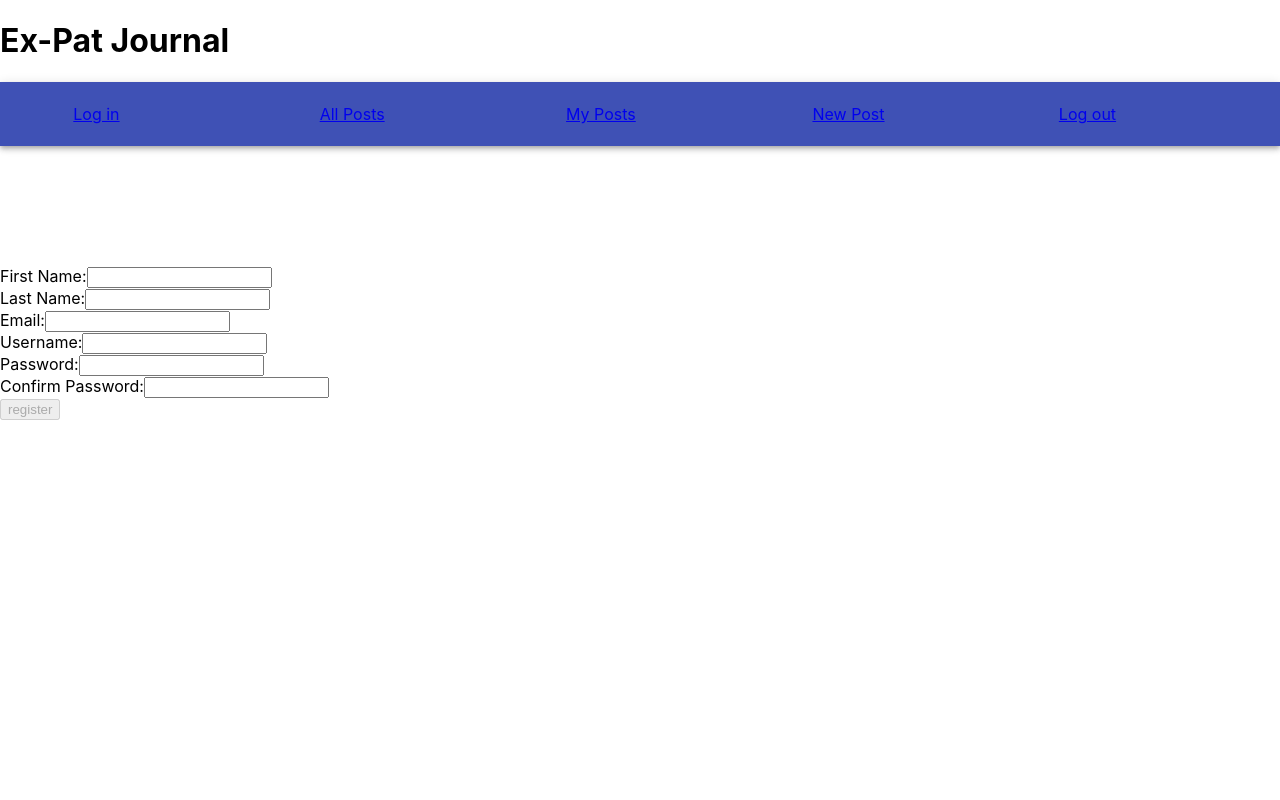
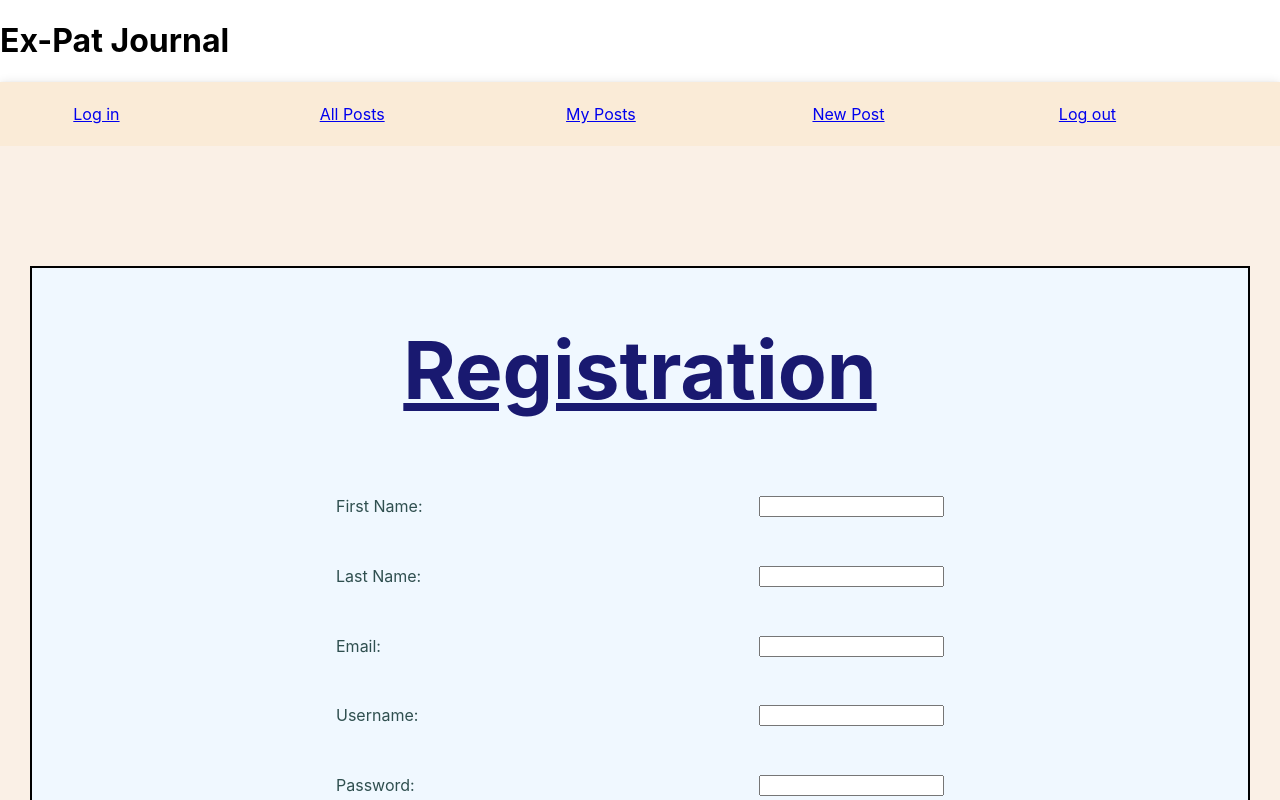
Before and after one commit to Build-Week-Ex-Pat-Journal/front-end, a React (Create React App) app in the folder ex-pat-journal/: page /register in a window 1280 px wide. Shown: the top 800 px of the page. Built offline with nearby package versions, Linux system fonts and the light colour scheme.

Commit message:
I was able to transfer the styling and incorprate the same theme as discussed added a title to the registration and styled the forms to match the template that was done on the forked brach

```diff
--- a/ex-pat-journal/src/components/LoginForm.js
+++ b/ex-pat-journal/src/components/LoginForm.js
@@ -1,30 +1,32 @@
-import React,  { useState, useEffect} from 'react';
-import Posts from './Posts';
-import axios from 'axios';
-import * as yup from 'yup';
-import loginschema from '../loginschema';
+import React, { useState, useEffect } from "react";
+import Posts from "./Posts";
+import axios from "axios";
+import * as yup from "yup";
+import loginschema from "../loginschema";
+import styled from "styled-components";
 
-import { setCurrentUsername } from './../actions';
-import { connect } from 'react-redux';
+import { setCurrentUsername } from "./../actions";
+import { connect } from "react-redux";
 
 const initialLoginFormValues = {
-  username: '',
-  password: ''
-}
+  username: "",
+  password: "",
+};
 
 const initialLoginErrors = {
-  username: '',
-  password: '',
-}
+  username: "",
+  password: "",
+};
 
 const initialLoginDisabled = true;
-
 
 function LoginForm(props) {
   //////////////// STATES ////////////////
   const [loginDisabled, setLoginDisabled] = useState(initialLoginDisabled);
   const [loginErrors, setLoginErrors] = useState(initialLoginErrors);
-    const [loginFormValues, setLoginFormValues] = useState(initialLoginFormValues);
+  const [loginFormValues, setLoginFormValues] = useState(
+    initialLoginFormValues
+  );
 
   //////////////// EVENT HANDLERS ////////////////
   const loginInputChange = (name, value) => {
@@ -52,15 +54,14 @@ function LoginForm(props) {
       ...loginFormValues,
       [name]: value, // NOT AN ARRAY
     });
-    }
+  };
 
   const onChange = (evt) => {
     const { name, value } = evt.target;
-      loginInputChange(name, value)
-    }
+    loginInputChange(name, value);
+  };
 
-
-    const login = e => {
+  const login = (e) => {
     e.preventDefault();
 
     const credentialsTest = loginFormValues;
@@ -75,12 +76,12 @@ function LoginForm(props) {
 
         console.log(props.currentUsername);
 
-          props.history.push('/all-posts');
+        props.history.push("/all-posts");
       })
-        .catch(err => {
+      .catch((err) => {
         console.log(err);
       });
-    }
+  };
 
   useEffect(() => {
     loginschema.isValid(loginFormValues).then((valid) => {
@@ -88,14 +89,17 @@ function LoginForm(props) {
     });
   }, [loginFormValues]);
 
-      return(
-      <div className= "Form">
-          <div className="errors" style={{"color":"red"}}>
-            {loginErrors.username}<br/>
-            {loginErrors.password}<br/>
+  return (
+    <StyledLogin>
+      <div className="Form">
+        <div className="errors" style={{ color: "red" }}>
+          {loginErrors.username}
+          <br />
+          {loginErrors.password}
+          <br />
         </div>
-          <form className = "form container" onSubmit={login}>
-            <label>
+        <form className="form container" onSubmit={login}>
+          <label className="name">
             Username:
             <input
               value={loginFormValues.username}
@@ -104,30 +108,76 @@ function LoginForm(props) {
               type="text"
             />
           </label>
-            <label>
+          <label className="name">
             Password:
             <input
               value={loginFormValues.password}
               onChange={onChange}
               name="password"
-                type="text"
+              type="password"
             />
           </label>
-            <button className="loginButton" disabled={loginDisabled}>login</button>
+          <button className="loginButton" disabled={loginDisabled}>
+            login
+          </button>
           {/* clicking sign-up button should trigger route to Register Form */}
         </form>
-          <div>
+        <div className="register">
           <p>No account yet?</p>
-            <button onClick={() => props.history.push('/register')}>Register</button>
+          <button onClick={() => props.history.push("/register")}>
+            Register
+          </button>
         </div>
       </div>
-      )
+    </StyledLogin>
+  );
 }
 
-const mapStateToProps = state => {
+const mapStateToProps = (state) => {
   return {
-      currentUsername: state.currentUsername
-  }
+    currentUsername: state.currentUsername,
+  };
 };
 
-export default connect(mapStateToProps, {setCurrentUsername})(LoginForm);
+export default connect(mapStateToProps, { setCurrentUsername })(LoginForm);
+
+const StyledLogin = styled.div`
+  background-color: ${(pr) => pr.theme.backColor};
+  .container {
+    color: ${(pr) => pr.theme.textColor};
+    display: flex;
+    flex-direction: column;
+    justify-content: center;
+    align-content: center;
+    border: black solid 2px;
+    background-color: #f0f8ff;
+    width: 90%;
+    margin: 0 auto;
+    padding: ${(pr) => pr.theme.padding.medium};
+  }
+  .name,
+  .register {
+    display: flex;
+    justify-content: space-between;
+    margin: 0 auto;
+    width: ${(pr) => pr.theme.width.medium};
+    text-align: center;
+    padding: ${(pr) => pr.theme.padding.medium};
+  }
+  button {
+    background-color: ${(pr) => pr.theme.btnColor};
+    padding: ${(pr) => pr.theme.padding.medium};
+    width: ${(pr) => pr.theme.width.medium};
+    margin: 3% auto;
+
+    &:hover {
+      background-color: ${(pr) => pr.theme.secondBtnColor};
+    } /* hover closed */
+  } /* button closed*/
+  .errors {
+    text-align: center;
+    text-decoration: underline;
+    line-height: 20px;
+    margin-bottom: 1em;
+  }
+`; //stylist closed
--- a/ex-pat-journal/src/components/NavBar.js
+++ b/ex-pat-journal/src/components/NavBar.js
@@ -1,12 +1,11 @@
-import React from 'react'
-import AppBar from '@material-ui/core/AppBar'
-import Toolbar from '@material-ui/core/Toolbar'
+import React from "react";
+import AppBar from "@material-ui/core/AppBar";
+import Toolbar from "@material-ui/core/Toolbar";
 // import Typography from '@material-ui/core/Typography'
 // import { ThemeProvider, withStyles } from "@material-ui/core/styles";
-import Grid from '@material-ui/core/Grid';
+import Grid from "@material-ui/core/Grid";
 import { Link } from "react-router-dom";
 // import { border, palette } from '@material-ui/system';
-
 
 const NavBar = (props) => {
   // console.log(props.theme);
@@ -14,32 +13,37 @@ const NavBar = (props) => {
   const logout = () => {
     localStorage.removeItem("token");
     // props.history.push("/");
-    }
-    return(
-        <AppBar className="nav-bar" display="flex" position="static">
+  };
+  return (
+    <AppBar
+      className="nav-bar"
+      display="flex"
+      position="static"
+      style={{ backgroundColor: "antiquewhite" }}
+    >
       <Toolbar>
         <Grid justify="space-around" container spacing={24}>
-                    <Grid item style={{width: "12%"}}>
+          <Grid item style={{ width: "12%" }}>
             <Link to="/" color="inherit">
               Log in
             </Link>
           </Grid>
-                    <Grid item style={{width: "12%"}}>
+          <Grid item style={{ width: "12%" }}>
             <Link to="/all-posts" color="inherit">
               All Posts
             </Link>
           </Grid>
-                    <Grid item style={{width: "12%"}}>
+          <Grid item style={{ width: "12%" }}>
             <Link to="/my-posts" color="inherit">
               My Posts
             </Link>
           </Grid>
-                    <Grid item style={{width: "12%"}}>
+          <Grid item style={{ width: "12%" }}>
             <Link to="/new-post" color="inherit">
               New Post
             </Link>
           </Grid>
-                    <Grid item style={{width: "12%"}}>
+          <Grid item style={{ width: "12%" }}>
             {/* to="/new-post" */}
             <Link to="/" onClick={logout} color="inherit">
               Log out
@@ -48,6 +52,6 @@ const NavBar = (props) => {
         </Grid>
       </Toolbar>
     </AppBar>
-    )
-}
+  );
+};
 export default NavBar;
--- a/ex-pat-journal/src/components/RegisterForm.js
+++ b/ex-pat-journal/src/components/RegisterForm.js
@@ -1,35 +1,39 @@
-import React,  { useState, useEffect} from 'react';
-import Posts from './Posts';
-import axios from 'axios';
-import * as yup from 'yup';
-import registerschema from '../registerschema'
+import React, { useState, useEffect } from "react";
+import Posts from "./Posts";
+import axios from "axios";
+import * as yup from "yup";
+import registerschema from "../registerschema";
+import styled from "styled-components";
 
 const initialRegisterFormValues = {
-    fname: '',
-    lname: '',
-    email: '',
-    username: '',
-    password: '',
-    confirmPassword: ''
-  }
+  fname: "",
+  lname: "",
+  email: "",
+  username: "",
+  password: "",
+  confirmPassword: "",
+};
 
 const initialRegisterErrors = {
-    fname: '',
-    lname: '',
-    email: '',
-    username: '',
-    password: '',
-    confirmPassword: ''
-  }
+  fname: "",
+  lname: "",
+  email: "",
+  username: "",
+  password: "",
+  confirmPassword: "",
+};
 
 const initialRegisterDisabled = true;
 
-
 function RegisterForm(props) {
   //////////////// STATES ////////////////
-  const [registerDisabled, setRegisterDisabled] = useState(initialRegisterDisabled);
-  const [registerErrors, setRegisterErrors] = useState(initialRegisterErrors)
-  const [registerFormValues, setRegisterFormValues] = useState(initialRegisterFormValues)
+  const [registerDisabled, setRegisterDisabled] = useState(
+    initialRegisterDisabled
+  );
+  const [registerErrors, setRegisterErrors] = useState(initialRegisterErrors);
+  const [registerFormValues, setRegisterFormValues] = useState(
+    initialRegisterFormValues
+  );
 
   //////////////// EVENT HANDLERS ////////////////
 
@@ -58,34 +62,37 @@ function RegisterForm(props) {
       ...registerFormValues,
       [name]: value, // NOT AN ARRAY
     });
-  }
+  };
 
   const onChange = (evt) => {
     const { name, value } = evt.target;
-    registerInputChange(name, value)
-  }
+    registerInputChange(name, value);
+  };
 
-  const register = e => {
+  const register = (e) => {
     e.preventDefault();
 
     // Because backend is not currently built to hold
     // fname, lname, and email, as of 1/4/21
     const abbreviatedRegistrationCredentials = {
       username: registerFormValues.username,
-      password: registerFormValues.password
-    }
+      password: registerFormValues.password,
+    };
     console.log(abbreviatedRegistrationCredentials);
 
     axios
-      .post("https://expatjournal2021.herokuapp.com/api/register", abbreviatedRegistrationCredentials)
+      .post(
+        "https://expatjournal2021.herokuapp.com/api/register",
+        abbreviatedRegistrationCredentials
+      )
       .then((res) => {
         console.log(res);
-        props.history.push('/');
+        props.history.push("/");
       })
-      .catch(err => {
+      .catch((err) => {
         console.log(err);
       });
-  }
+  };
 
   //////////////// SIDE EFFECTS ////////////////
 
@@ -95,18 +102,26 @@ function RegisterForm(props) {
     });
   }, [registerFormValues]);
 
-  return(
-      <div className= "Form">
-        <div style={{"color": "red"}} className="errors">
-          {registerErrors.fname}<br/>
-          {registerErrors.lname}<br/>
-          {registerErrors.email}<br/>
-          {registerErrors.username}<br/>
-          {registerErrors.password}<br/>
-          {registerErrors.confirmPassword}<br/>
+  return (
+    <StyledRegister>
+      <div className="Form">
+        <div style={{ color: "red" }} className="errors">
+          {registerErrors.fname}
+          <br />
+          {registerErrors.lname}
+          <br />
+          {registerErrors.email}
+          <br />
+          {registerErrors.username}
+          <br />
+          {registerErrors.password}
+          <br />
+          {registerErrors.confirmPassword}
+          <br />
         </div>
         <form className="form container" onSubmit={register}>
-          <label>
+          <h1>Registration</h1>
+          <label className="name">
             First Name:
             <input
               value={registerFormValues.fname}
@@ -115,9 +130,8 @@ function RegisterForm(props) {
               type="text"
             />
           </label>
-          <br />
 
-          <label>
+          <label className="name">
             Last Name:
             <input
               value={registerFormValues.lname}
@@ -126,9 +140,8 @@ function RegisterForm(props) {
               type="text"
             />
           </label>
-          <br />
 
-          <label>
+          <label className="name">
             Email:
             <input
               value={registerFormValues.email}
@@ -137,9 +150,8 @@ function RegisterForm(props) {
               type="text"
             />
           </label>
-          <br />
 
-          <label>
+          <label className="name">
             Username:
             <input
               value={registerFormValues.username}
@@ -148,34 +160,77 @@ function RegisterForm(props) {
               type="text"
             />
           </label>
-          <br />
-          <label>
+
+          <label className="name">
             Password:
             <input
               value={registerFormValues.password}
               onChange={onChange}
               name="password"
-              type="text"
+              type="password"
             />
           </label>
-          <br />
 
-          <label>
+          <label className="name">
             Confirm Password:
             <input
               value={registerFormValues.confirmPassword}
               onChange={onChange}
               name="confirmPassword"
-              type="text"
+              type="password"
             />
           </label>
-          <br />
 
-          <button className="loginButton" disabled={registerDisabled}>register
+          <button className="loginButton" disabled={registerDisabled}>
+            register
           </button>
         </form>
       </div>
-  )
+    </StyledRegister>
+  );
 }
 
 export default RegisterForm;
+
+const StyledRegister = styled.div`
+  background-color: ${(pr) => pr.theme.backColor};
+  .container {
+    color: ${(pr) => pr.theme.textColor};
+    display: flex;
+    flex-direction: column;
+    justify-content: center;
+    align-content: center;
+    border: black solid 2px;
+    background-color: #f0f8ff;
+    width: 95%;
+    margin: 0 auto;
+  }
+  .errors {
+    text-align: center;
+    text-decoration: underline;
+    line-height: 20px;
+    font-weight: 500;
+  }
+  h1 {
+    text-align: center;
+    text-decoration: underline;
+    color: ${(pr) => pr.theme.titleColor};
+    font-size: 5em;
+  }
+  .name {
+    display: flex;
+    justify-content: space-between;
+    margin: 2% auto;
+    width: 50%;
+    text-align: center;
+  }
+  button {
+    background-color: ${(pr) => pr.theme.btnColor};
+    padding: ${(pr) => pr.theme.padding.medium};
+    width: ${(pr) => pr.theme.width.small};
+    margin: 1% auto;
+    &:hover {
+      background-color: ${(pr) => pr.theme.secondBtnColor};
+    } /* hover closed */
+  } /* button closed*/
+`; //stylist closed
--- /dev/null
+++ b/ex-pat-journal/src/components/theme.js
@@ -0,0 +1,20 @@
+/* eslint-disable import/no-anonymous-default-export */
+
+export default {
+  btnColor: "#f0fff0", //Honeydew
+  backColor: "#faf0e6", //linen
+  secondBtnColor: "#faebd7", //antiqueWhite
+  textColor: "#2f4f4f", // dark slate gray
+  errorColor: "#b22222", // Firebrick red
+  padding: {
+    small: "2px",
+    medium: "10px",
+    large: "16px",
+  },
+  titleColor: "#191970", //midnight blue
+  width: {
+    small: "20%",
+    medium: "40%",
+    large: "60%",
+  },
+};
--- a/ex-pat-journal/src/index.js
+++ b/ex-pat-journal/src/index.js
@@ -1,21 +1,24 @@
-import React from 'react';
-import ReactDOM from 'react-dom';
-import './index.css';
-import App from './App';
+import React from "react";
+import ReactDOM from "react-dom";
+import "./index.css";
+import App from "./App";
 
-import { createStore, applyMiddleware } from 'redux';
-import { Provider } from 'react-redux';
-import thunk from 'redux-thunk';
-import reducer from './reducers';
-import logger from 'redux-logger';
+import { createStore, applyMiddleware } from "redux";
+import { Provider } from "react-redux";
+import thunk from "redux-thunk";
+import reducer from "./reducers";
+import logger from "redux-logger";
+import { ThemeProvider } from "styled-components";
+import theme from "./components/theme";
 
 const store = createStore(reducer, applyMiddleware(thunk, logger));
 const rootElement = document.getElementById("root");
 
-
 ReactDOM.render(
-  <Provider store={store}>
-    <App />
-  </Provider>,
+  <ThemeProvider theme={theme}>
+    <Provider store={store}>
+      <App />
+    </Provider>
+  </ThemeProvider>,
   rootElement
 );
```
Also changed, not shown: 2 other files (tests, documents, lock files or other folders). Lines whose indentation alone changed are shown as unchanged.
